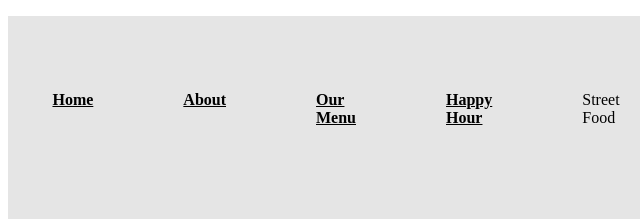
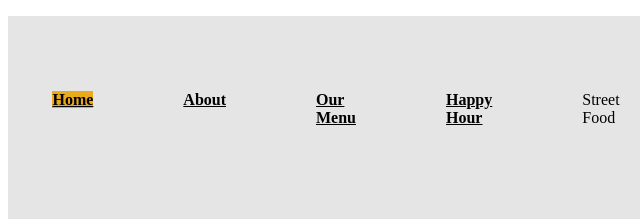
Before and after one commit to ShaviyaVictor/previousWork, a plain HTML site: page index.html in a window 1280 px wide. In both pictures the pointer is over the link "Home". Shown: the top 219 px of the page, 0-640 px from the left. Drawn offline with Linux system fonts and the light colour scheme.

Commit message:
Add hover style to the nav list

```diff
--- a/style.css
+++ b/style.css
@@ -21,3 +21,6 @@
     font-size: 1em;
     font-weight: 550;
     }
+.nav-flex-row li a:hover{
+    background: #EAAB1B;
+    }
```
